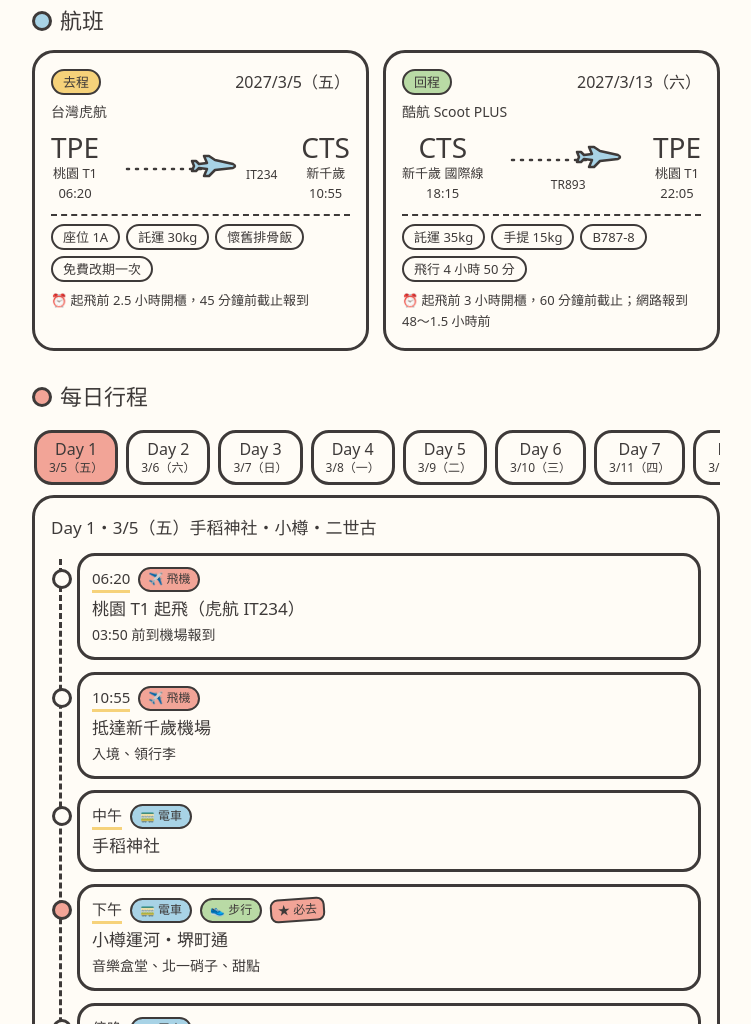
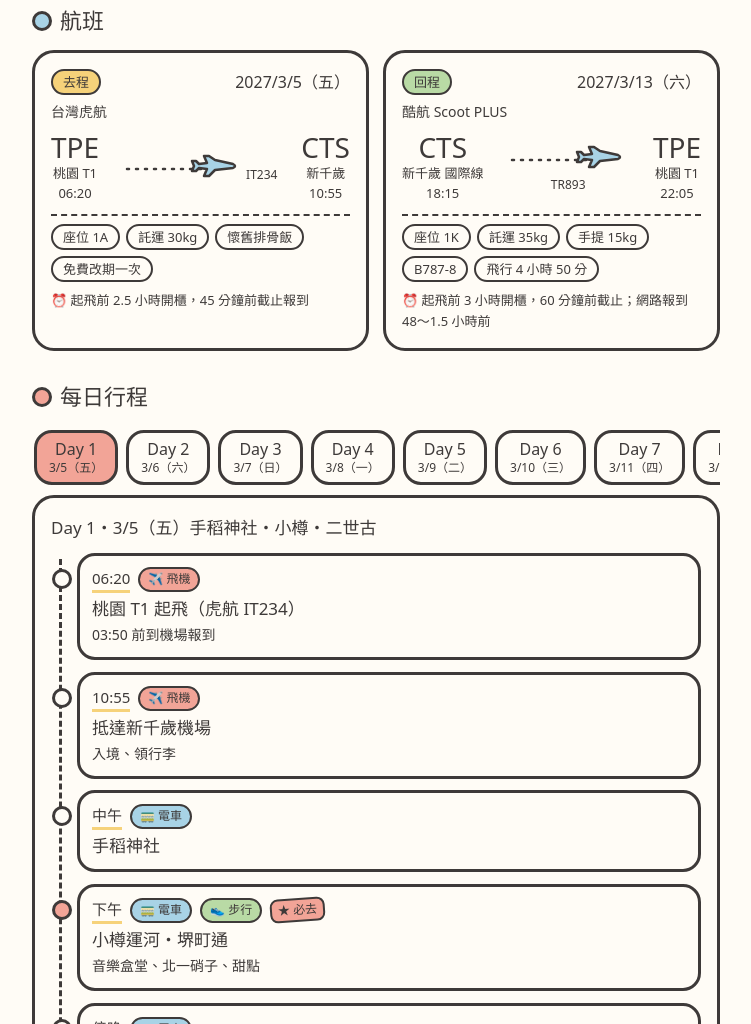
Before and after one commit to yanjinlai/hokkaido-2027, a plain HTML site: page index.html in a window 1280 px wide. Shown: the part 755-1779 px from the top of the page, without its empty margins (264-1015 px from the left). Drawn offline with Linux system fonts and the light colour scheme; a web font is replaced by a local one.

Commit message:
回程酷航座位 1K
Co-Authored-By: Claude Opus 5.5 <noreply@anthropic.com>

```diff
--- a/index.html
+++ b/index.html
@@ -343,7 +343,7 @@ const TRIP = {
   end: "2027-03-13T23:59:00+09:00",
   flights: [
     { label:"去程", date:"2027/3/5（五）", air:"台灣虎航", no:"IT234", pnr:"", from:"TPE", fromName:"桃園 T1", dep:"06:20", to:"CTS", toName:"新千歲", arr:"10:55", info:["座位 1A","託運 30kg","懷舊排骨飯","免費改期一次"], tip:"起飛前 2.5 小時開櫃，45 分鐘前截止報到" },
-    { label:"回程", date:"2027/3/13（六）", air:"酷航 Scoot PLUS", no:"TR893", pnr:"", from:"CTS", fromName:"新千歲 國際線", dep:"18:15", to:"TPE", toName:"桃園 T1", arr:"22:05", info:["託運 35kg","手提 15kg","B787-8","飛行 4 小時 50 分"], tip:"起飛前 3 小時開櫃，60 分鐘前截止；網路報到 48～1.5 小時前" }
+    { label:"回程", date:"2027/3/13（六）", air:"酷航 Scoot PLUS", no:"TR893", pnr:"", from:"CTS", fromName:"新千歲 國際線", dep:"18:15", to:"TPE", toName:"桃園 T1", arr:"22:05", info:["座位 1K","託運 35kg","手提 15kg","B787-8","飛行 4 小時 50 分"], tip:"起飛前 3 小時開櫃，60 分鐘前截止；網路報到 48～1.5 小時前" }
   ],
   days: [
     { date:"3/5", week:"五", title:"手稻神社・小樽・二世古", items:[
```
